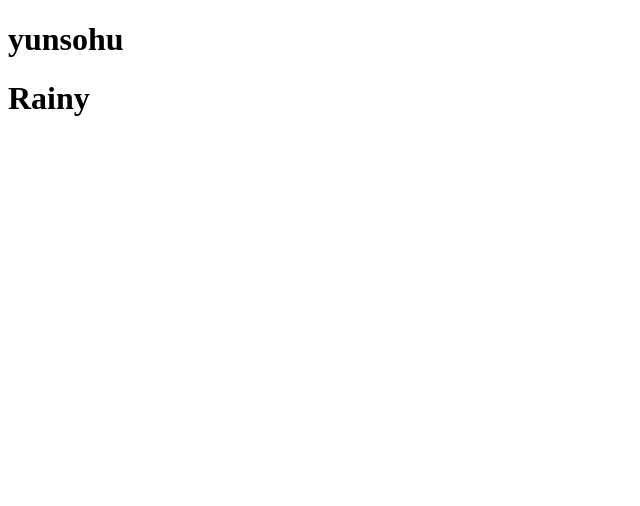
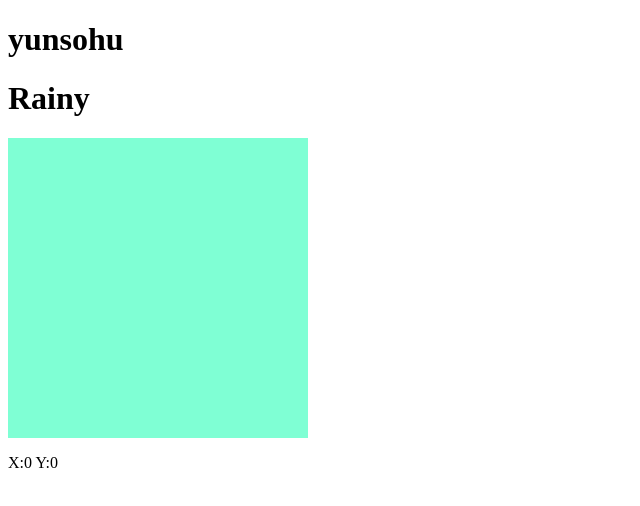
Before and after one commit to yunshou/vue-2024, a plain HTML site: page index.html in a window 1280 px wide. Shown: the whole page, without its empty margins (0-640 px from the left). Drawn offline with nearby package versions, Linux system fonts and the light colour scheme.

Commit message:
class 2-14

```diff
--- a/index.html
+++ b/index.html
@@ -5,6 +5,15 @@
     <meta name="viewport" content="width=device-width, initial-scale=1.0">
     <script src="https://unpkg.com/vue@3/dist/vue.global.js"></script>
     <title>Document</title>
+
+    <style>
+        .box{
+            width: 300px;
+            height: 300px;
+            background-color: aquamarine;
+
+        }
+    </style>
 </head>
 <body>
     <div id="app">
@@ -14,8 +23,12 @@
      <h1>{{ name }}</h1>
 
 
+     <div class="box" v-on:mousemove="getCoord"></div>
+
+     <p>X:{{ coord.x  }}    Y:{{ coord.y }}</p>
+
+
     {{ update() }}
-
 
 
     </div>
@@ -25,17 +38,22 @@
     const { createApp,ref } = Vue;
     createApp({
         setup() {
-            const name = ref('yunsohu');
+            const name = ref('yunsohu')
+            const coord = ref({x:0,y:0})
 
             function update(){
                 setTimeout(() => {
-                    name.value = 'Rainy'
+                    name.value = 'Rainy';
                 }, 2000);
+            };
+
+            function getCoord(event){
+                coord.value.x = event.clientX;
+                coord.value.y = event.clientY
             }
 
-
             return {
-                name,update
+                name,update,coord,getCoord
 
             }
 
```
